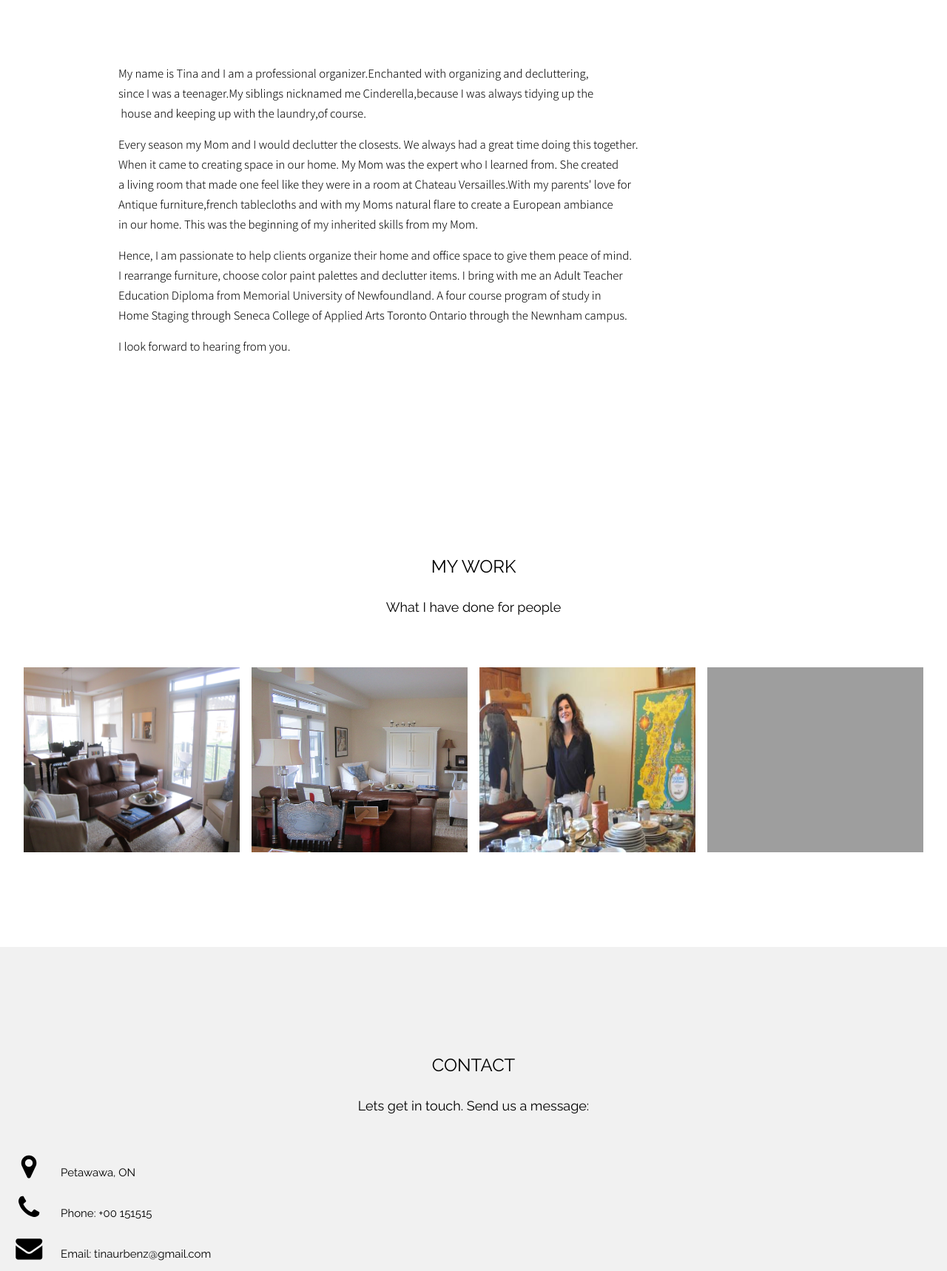
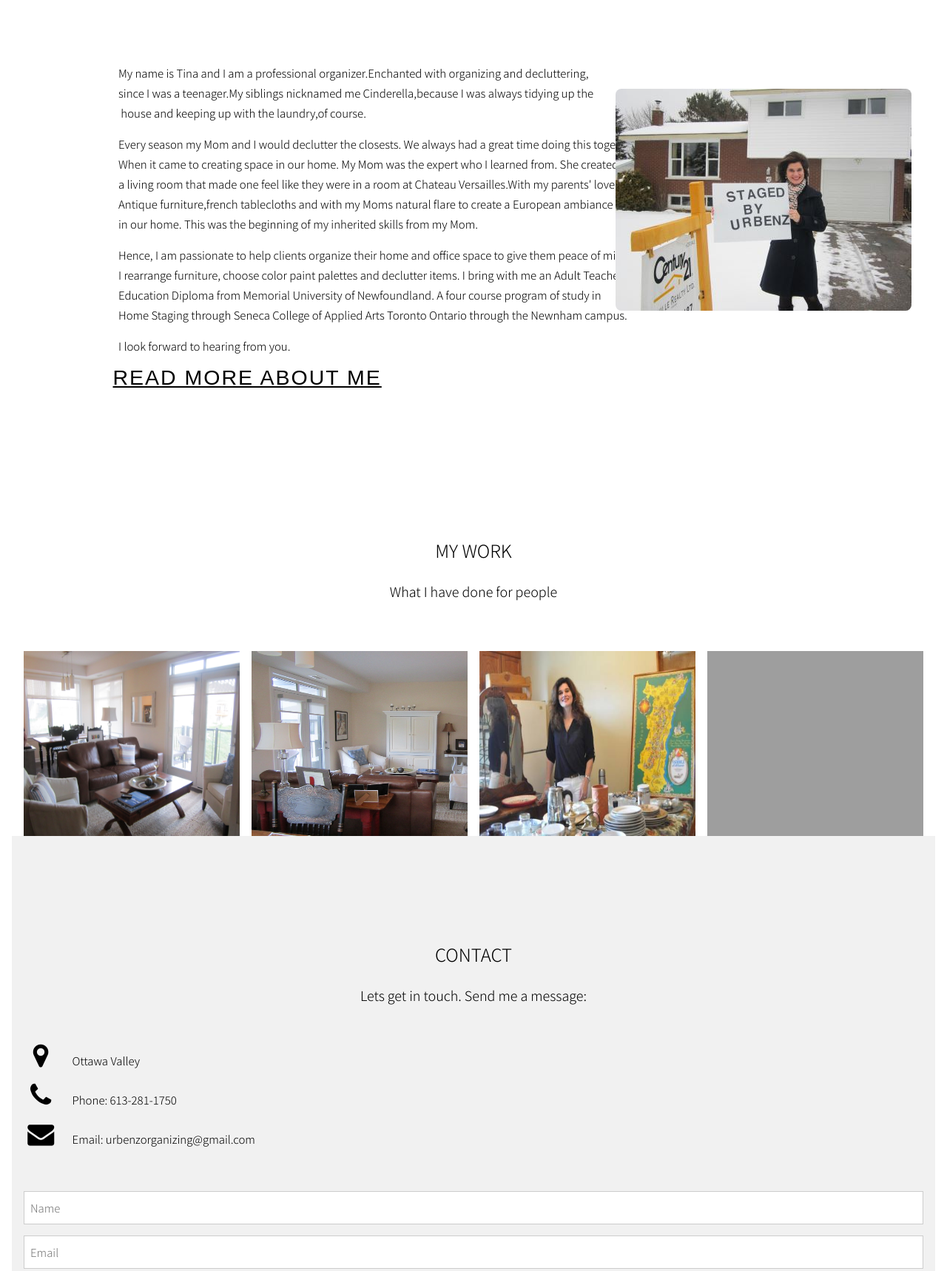
Before and after one commit to deepthyp1991/Tina-Project, a plain HTML site: page index.html in a window 1280 px wide. Shown: the part 760-2478 px from the top of the page at 74% size. Drawn offline with nearby package versions, Linux system fonts and the light colour scheme; grey boxes are pictures that could not be loaded; a web font is replaced by a local one.

Commit message:
Worked in about us page

```diff
--- a/index.html
+++ b/index.html
@@ -13,6 +13,7 @@
 <link rel="preconnect" href="https://fonts.gstatic.com">
 <link href="https://fonts.googleapis.com/css2?family=Encode+Sans+Semi+Condensed:wght@300&display=swap" rel="stylesheet">
 <link rel="stylesheet" href="style.css">
+<script src="script.js"></script>
 <body>
 
 <!-- Navbar (sit on top) -->
@@ -22,7 +23,6 @@
     <!-- Right-sided navbar links -->
     <div class="w3-right w3-hide-small">
       <a href="#about" class="w3-bar-item w3-button">ABOUT</a>
-      <a href="#team" class="w3-bar-item w3-button"><i class="fa fa-user"></i> TEAM</a>
       <a href="#work" class="w3-bar-item w3-button"><i class="fa fa-th"></i> PORTFOLIO</a>
       <a href="#pricing" class="w3-bar-item w3-button"><i class="fa fa-usd"></i> PRICING</a>
       <a href="#contact" class="w3-bar-item w3-button"><i class="fa fa-envelope"></i> CONTACT</a>
@@ -48,7 +48,8 @@
 <!-- Header with full-height image -->
 <header class="bgimg-1 w3-display-container w3-grayscale-min" id="home">
   <div class="w3-display-left w3-text-white" style="padding:48px">
-    <p class="img-p">Urbenz Organizing</p>
+    <p class="p1">Urbenz Organizing</p>
+    <!-- <a href="/">Urbenz Organizing</a> -->
   </div>
   <!-- <div class="w3-display-bottomleft w3-text-grey w3-large" style="padding:24px 48px">
     <i class="fa fa-facebook-official w3-hover-opacity"></i>
@@ -61,11 +62,13 @@
 </header>
 
 <!-- About Section -->
-<div style="padding:110px 10px" id="about">
+<div class="w3-container" style="padding:110px 10px" id="about">
   <p class="body-p">My name is Tina and I am a professional organizer.Enchanted with organizing and decluttering,<br>since I was a teenager.My siblings nicknamed me Cinderella,because I was always tidying up the <br> house and keeping up with the laundry,of course. </p>
-  <p class="body-p">Every season my Mom and I would declutter the closests. We always had a great time doing this together.<br>When it came to creating space in our home. My Mom was the expert who I learned from. She created <br>a living room that made one feel like they were in a room at Chateau Versailles.With my parents' love for <br>Antique furniture,french tablecloths and with my Moms natural flare to create a European ambiance <br>in our home. This was the beginning of my inherited skills from my Mom.</p>
+   <img class="w3-image w3-round-large img-p" src="./images/img2.jpg">
+   <p class="body-p">Every season my Mom and I would declutter the closests. We always had a great time doing this together.<br>When it came to creating space in our home. My Mom was the expert who I learned from. She created <br>a living room that made one feel like they were in a room at Chateau Versailles.With my parents' love for <br>Antique furniture,french tablecloths and with my Moms natural flare to create a European ambiance <br>in our home. This was the beginning of my inherited skills from my Mom.</p>
   <p class="body-p">Hence, I am passionate to help clients organize their home and office space to give them peace of mind.<br>I rearrange furniture, choose color paint palettes and declutter items. I bring with me an Adult Teacher <br>Education Diploma from Memorial University of Newfoundland. A four course program of study in<br>Home Staging through Seneca College of Applied Arts Toronto Ontario through the Newnham campus.</p>
   <p class="body-p">I look forward to hearing from you.</p>
+  <a class = "attribute" href = "https://www.saltwire.com/atlantic-canada/lifestyles/tina-urbenz-putting-her-organizing-skills-to-work-as-she-clears-out-her-parents-corner-brook-home-142201/" >Read more about me</a>
 </div>
 
 <!-- Promo Section - "We know design" -->
@@ -155,7 +158,7 @@
 </div> -->
 
 <!-- Work Section -->
-<div class="w3-container" style="padding:128px 16px" id="work">
+<div class="w3-container" style="padding:75px 16px" id="work">
   <h3 class="w3-center">MY WORK</h3>
   <p class="w3-center w3-large">What I have done for people</p>
 
@@ -187,8 +190,8 @@
     <div class="w3-col l3 m6">
       <img src="/w3images/tech_tableturner.jpg" style="width:100%" onclick="onClick(this)" class="w3-hover-opacity" alt="A tableturner">
     </div>
-  </div> -->
-</div>
+  </div>
+</div> -->
 
 <!-- Modal for full size images on click-->
 <div id="modal01" class="w3-modal w3-black" onclick="this.style.display='none'">
@@ -285,11 +288,11 @@
 <!-- Contact Section -->
 <div class="w3-container w3-light-grey" style="padding:128px 16px" id="contact">
   <h3 class="w3-center">CONTACT</h3>
-  <p class="w3-center w3-large">Lets get in touch. Send us a message:</p>
+  <p class="w3-center w3-large">Lets get in touch. Send me a message:</p>
   <div style="margin-top:48px">
-    <p><i class="fa fa-map-marker fa-fw w3-xxlarge w3-margin-right"></i> Petawawa, ON </p>
-    <p><i class="fa fa-phone fa-fw w3-xxlarge w3-margin-right"></i> Phone: +00 151515</p>
-    <p><i class="fa fa-envelope fa-fw w3-xxlarge w3-margin-right"> </i> Email: tinaurbenz@gmail.com</p>
+    <p><i class="fa fa-map-marker fa-fw w3-xxlarge w3-margin-right"></i> Ottawa Valley </p>
+    <p><i class="fa fa-phone fa-fw w3-xxlarge w3-margin-right"></i> Phone: 613-281-1750</p>
+    <p><i class="fa fa-envelope fa-fw w3-xxlarge w3-margin-right"> </i> Email: urbenzorganizing@gmail.com</p>
     <br>
     <form method ="POST"
     action="mailto:deepthyp1991@gmail.com"
@@ -311,7 +314,7 @@
 </div>
 
 <!-- Footer -->
-<footer class="w3-center w3-black w3-padding-64">
+<!-- <footer class="w3-center w3-black w3-padding-64">
   <a href="#home" class="w3-button w3-light-grey"><i class="fa fa-arrow-up w3-margin-right"></i>To the top</a>
   <div class="w3-xlarge w3-section">
     <i class="fa fa-facebook-official w3-hover-opacity"></i>
@@ -321,6 +324,6 @@
     <i class="fa fa-twitter w3-hover-opacity"></i>
     <i class="fa fa-linkedin w3-hover-opacity"></i>
   </div>
-</footer>
+</footer> -->
 </body>
 </html>
--- a/style.css
+++ b/style.css
@@ -1,4 +1,4 @@
-body,h1,h2,h3,h4,h5,h6 {font-family: "Raleway", sans-serif}
+body,h1,h2,h3,h4,h5,h6 {font-family: 'Noto Sans JP', sans-serif;}
 
 body, html {
   height: 100%;
@@ -27,7 +27,7 @@ body, html {
   white-space: pre-wrap;
   margin-left: 10em;
 }
-.img-p{
+.p1{
   margin-bottom: 110%;
   color:black;
   font-size: 190%;
@@ -43,3 +43,38 @@ body, html {
   width:100px;
   height:60px;
 }
+.img-p{
+  left: 65%;
+  top: 110%;
+  max-width: 100%;
+  display:block;
+  height: auto;
+  position: absolute;
+}
+
+.attribute{
+  color:black;
+  font-size: 190%;
+  font-family: 'Encode Sans Semi Condensed', sans-serif;
+  font-weight: 400;
+  font-style: normal;
+  letter-spacing: 2px;
+  text-transform: uppercase;
+  line-height: 1em;
+  margin-left: 5em;
+}
+.attribute:hover{
+  color:red;
+}
+
+@media only screen and (min-width:400px) and (max-width: 600px) {
+  .body-p {
+    display: flex;
+    flex-direction: row;
+  }
+  .img p{
+    max-width: 100%;
+    display: block;
+    height:auto;
+  }
+}
```
Also changed, not shown: images/img2.JPG (added).
